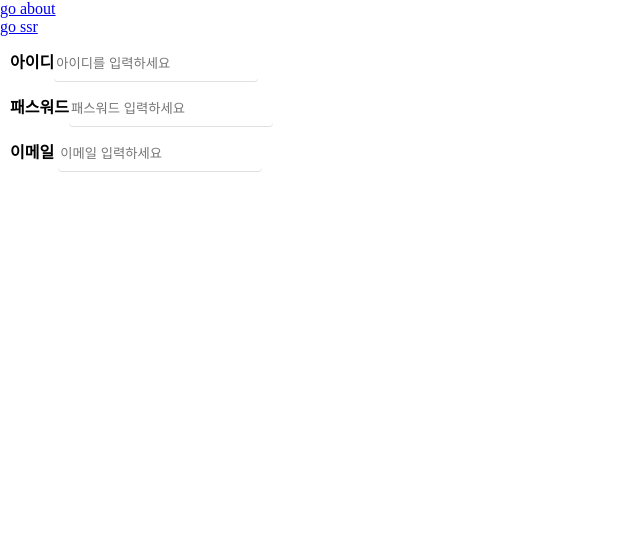
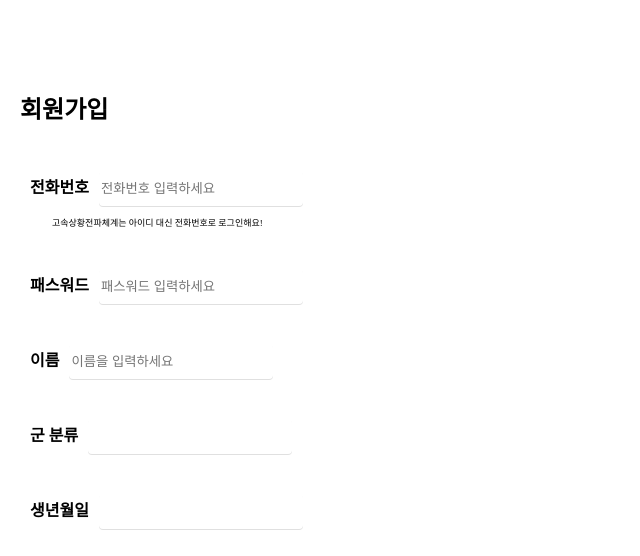
Before and after one commit to KMU-WINK/hssp-web, a Next.js app: page /signup in a window 1280 px wide. Shown: the top 556 px of the page, without its empty margins (0-640 px from the left). Built offline with nearby package versions, Linux system fonts and the light colour scheme.

Commit message:
modify signup page #3

```diff
--- a/components/Header.js
+++ b/components/Header.js
@@ -4,10 +4,10 @@ export const Header = (props) =>{
 
     return <>
         <header>
-            <ul>
-                <li><Link href="/about"><a>go about</a></Link></li>
-                <li><Link href="/ssr-test"><a>go ssr</a></Link></li>
-            </ul>
+            {/*<ul>*/}
+            {/*    <li><Link href="/about"><a>go about</a></Link></li>*/}
+            {/*    <li><Link href="/ssr-test"><a>go ssr</a></Link></li>*/}
+            {/*</ul>*/}
         </header>
     </>;
 };
--- a/components/InputBox.js
+++ b/components/InputBox.js
@@ -3,19 +3,28 @@ import React from 'react';
 export function InputBox(props){
     return (
         <div style={{margin:10}}>
-            <label htmlFor="" style={styles.label}>
+            <label style={styles.label}>
                 {props.name}
             </label>
 
             <input type={props.type} placeholder={props.placeholder} style={styles.input} />
+            <div  style={styles.detailmessage}>
+                {props.detailmessage}
+            </div>
         </div>
     );
 }
 
 const styles = {
     label : {
+        width:70,
+        height:30,
         fontSize:16,
         fontWeight:'bold',
+        marginLeft:20,
+        marginTop: 30,
+        textAlign:'right',
+        alignItems:'center',
     },
     input : {
         height:33,
@@ -23,5 +32,14 @@ const styles = {
         borderRadius:4,
         border:'none',
         boxShadow:'0px 1px 0px rgba(0, 0, 0, 0.12)',
+        marginLeft:10,
+        marginTop: 30,
     },
+    detailmessage : {
+        fontSize: 9,
+        marginTop: 10,
+        flexDirection : 'column',
+        marginLeft:42,
+
+    }
 };
--- a/package.json
+++ b/package.json
@@ -1,9 +1,9 @@
 {
-  "name": "hello-next",
+  "name": "hssp-web",
   "version": "1.0.0",
   "license": "MIT",
   "scripts": {
-    "dev": "../hello-next/node_modules/.bin/next"
+    "dev": "./node_modules/.bin/next"
   },
   "dependencies": {
     "next": "^9.4.4",
--- a/pages/signup.js
+++ b/pages/signup.js
@@ -1,4 +1,4 @@
-import React from "react";
+import sReact from "react";
 import Link from 'next/link';
 import {Layout} from "../components/Layout";
 import {InputBox} from "../components/InputBox";
@@ -7,10 +7,12 @@ const SignUp = () => {
 
     return <>
         <Layout>
+            <h1 style={styles.h1}>회원가입</h1>
             <InputBox
-                name="아이디"
-                placeholder="아이디를 입력하세요"
+                name="전화번호"
+                placeholder="전화번호 입력하세요"
                 type="text"
+                detailmessage="고속상황전파체계는 아이디 대신 전화번호로 로그인해요!"
             />
             <InputBox
                 name="패스워드"
@@ -18,13 +20,32 @@ const SignUp = () => {
                 type="password"
             />
             <InputBox
-                name="이메일 "
-                placeholder="이메일 입력하세요"
-                type="email"
+                name="이름"
+                placeholder="이름을 입력하세요"
+                type="text"
+            />
+            <InputBox
+                name="군 분류"
+                placeholder=""
+
+            />
+            <InputBox
+                name="생년월일"
+                placeholder=""
 
             />
         </Layout>
     </>;
 };
 
+const styles = {
+    h1 : {
+        fontSize : 24,
+        marginTop : 90,
+        marginLeft : 20,
+
+    }
+
+}
+
 export default SignUp;
```
